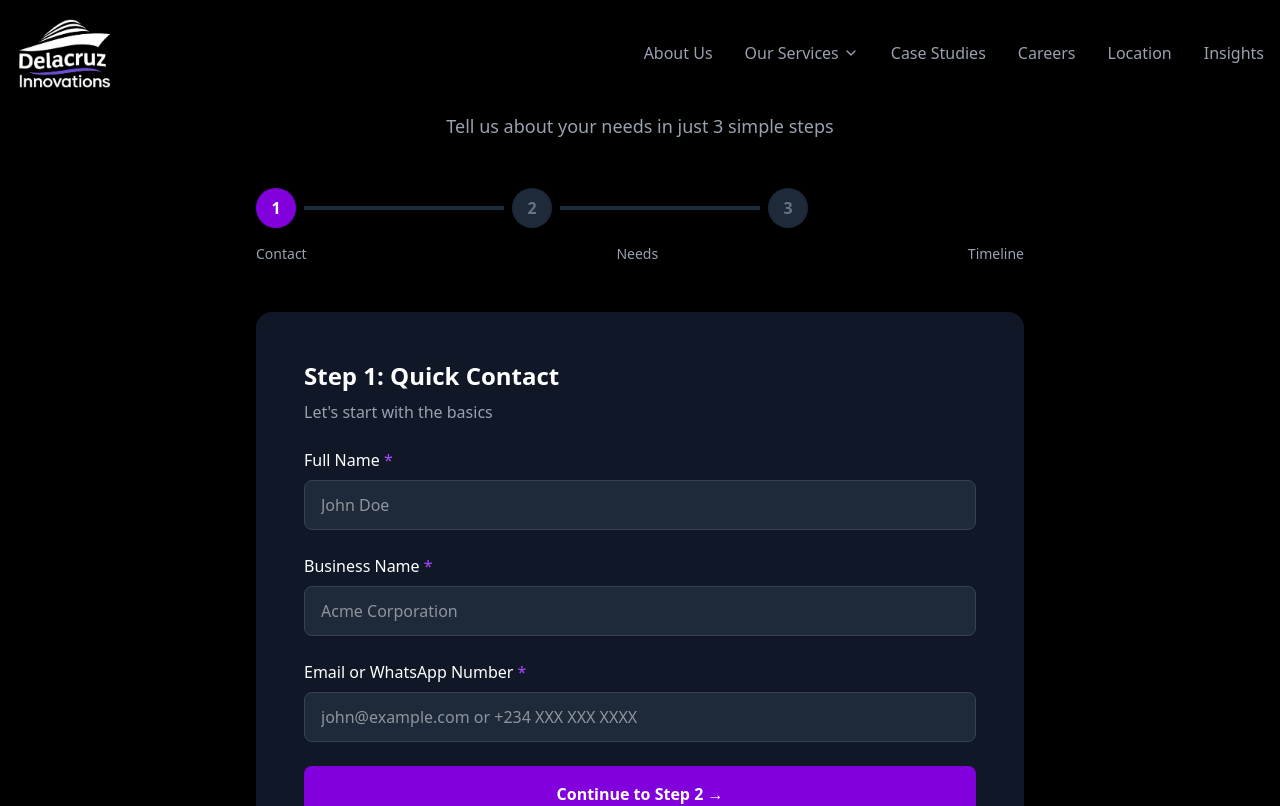
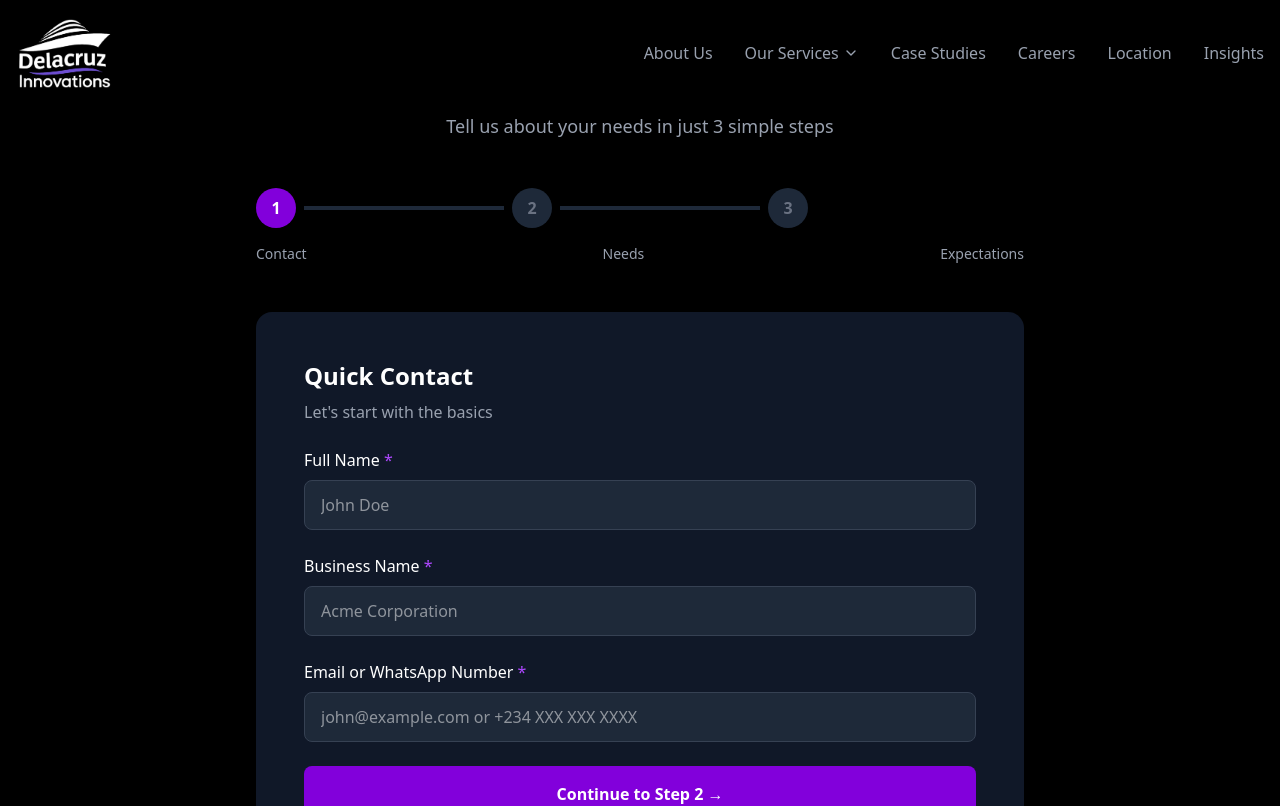
Before and after one commit to Code-X65/Delacruz_Innovation, a React (Vite) app: page /Delacruz_Innovation/consultation_form in a window 1280 px wide. Shown: the top 806 px of the page. Built offline with nearby package versions, Linux system fonts and the light colour scheme.

Commit message:
Update IT consultant form steps and messaging
Removed the 'Close' button from ApplicationPage. In ITConsultantForm, updated step titles to remove numbering, changed 'Timeline' to 'Expectations', and revised the final message to say 'within a working day' instead of 'within 24 hours'.

```diff
--- a/src/Pages/ApplicationPage.jsx
+++ b/src/Pages/ApplicationPage.jsx
@@ -344,12 +344,12 @@ const ApplicationPage = ({ jobsData }) => {
             >
               View more jobs
             </Link>
-            <button
+            {/* <button
               onClick={() => setStatus('')}
               className="flex-1 px-6 py-2.5 bg-gray-100 text-gray-700 rounded-lg font-medium text-sm hover:bg-gray-200 transition-colors"
             >
               Close
-            </button>
+            </button> */}
           </div>
         </div>
       </div>
--- a/src/Pages/ITConsultantForm.jsx
+++ b/src/Pages/ITConsultantForm.jsx
@@ -185,7 +185,7 @@ const ITConsultantForm = () => {
           <div className="flex justify-between text-sm text-gray-400">
             <span>Contact</span>
             <span>Needs</span>
-            <span>Timeline</span>
+            <span>Expectations</span>
           </div>
         </div>
 
@@ -196,7 +196,7 @@ const ITConsultantForm = () => {
             <div className="space-y-6">
               <div>
                 <h2 className="text-2xl font-bold text-white mb-2">
-                  Step 1: Quick Contact
+                 Quick Contact
                 </h2>
                 <p className="text-gray-400">Let's start with the basics</p>
               </div>
@@ -257,7 +257,7 @@ const ITConsultantForm = () => {
             <div className="space-y-6">
               <div>
                 <h2 className="text-2xl font-bold text-white mb-2">
-                  Step 2: Identify the Need
+                 Identify the Need
                 </h2>
                 <p className="text-gray-400">Help us understand your goals</p>
               </div>
@@ -332,7 +332,7 @@ const ITConsultantForm = () => {
             <div className="space-y-6">
               <div>
                 <h2 className="text-2xl font-bold text-white mb-2">
-                  Step 3: Set Expectations
+                  Set Expectations
                 </h2>
                 <p className="text-gray-400">When would you like to get started?</p>
               </div>
@@ -387,7 +387,7 @@ const ITConsultantForm = () => {
 
               <div className="bg-purple-700/20 border border-purple-700 rounded-lg p-4">
                 <p className="text-purple-300 text-sm">
-                  🚀 You'll hear from one of our consultants within 24 hours to discuss your business goals.
+                  🚀 You'll hear from one of our consultants within a working day to discuss your business goals.
                 </p>
               </div>
 
```
